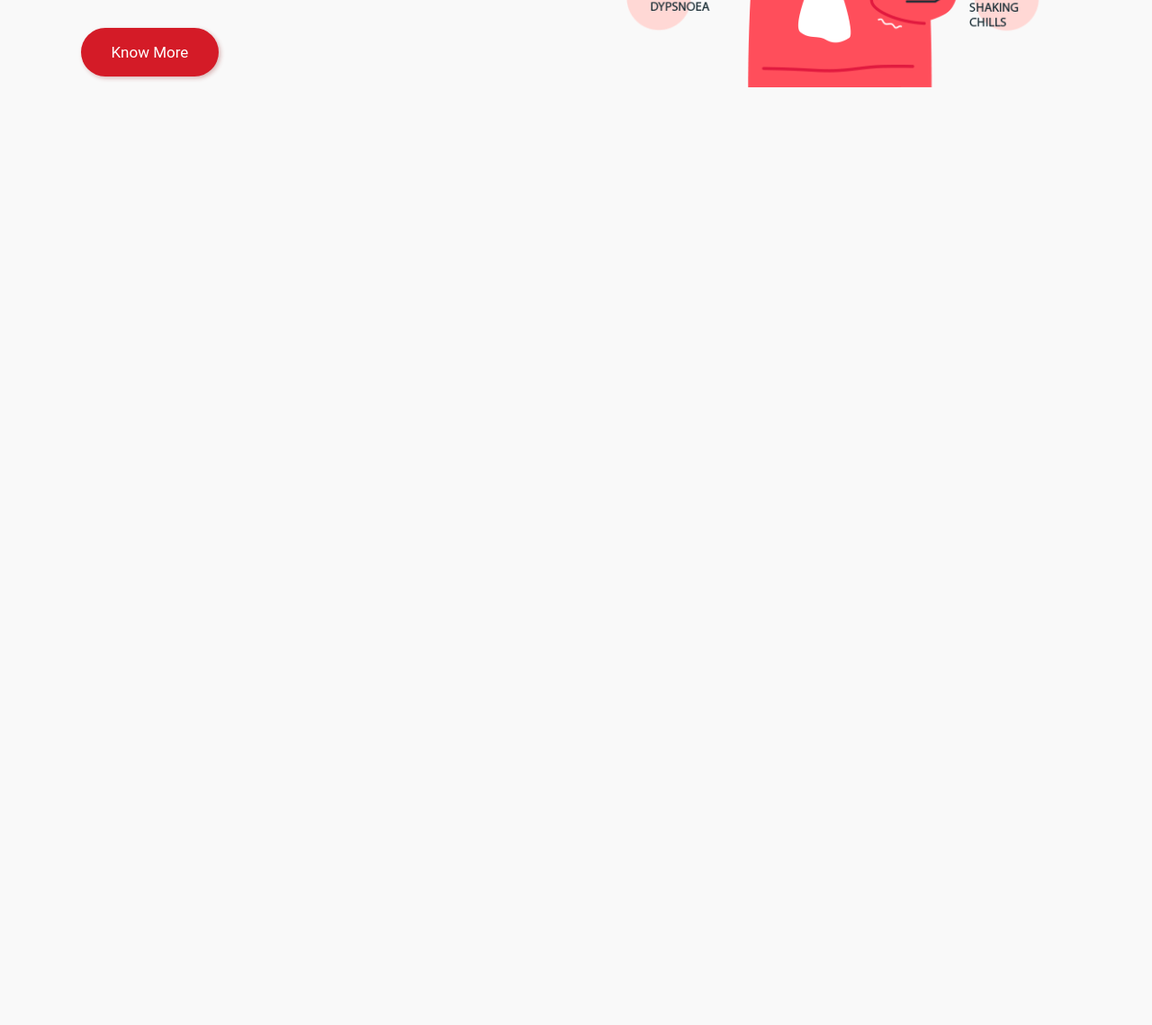
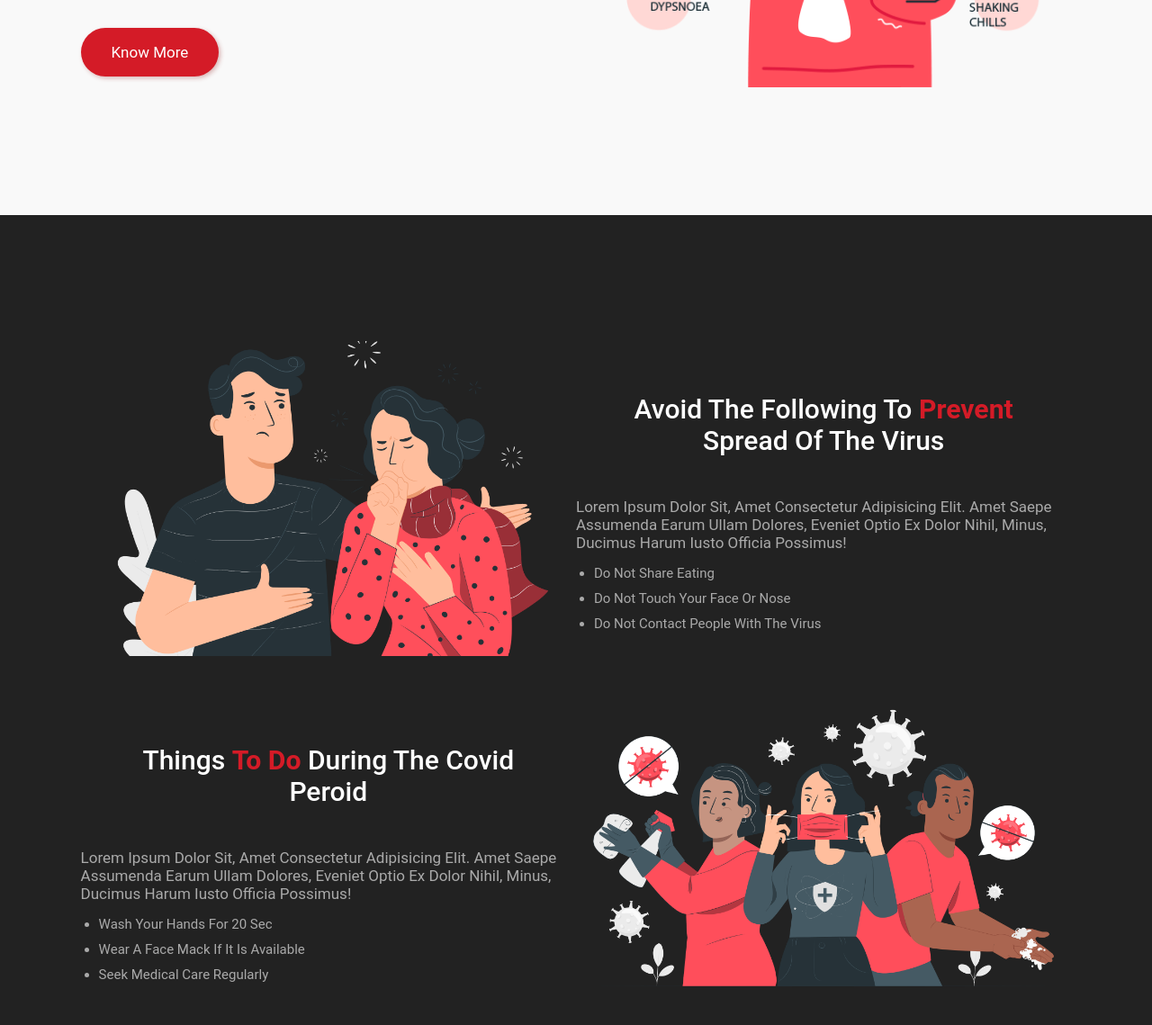
Before and after one commit to Achiekobby/covid19-Awareness-website, a plain HTML site: page index.html in a window 1280 px wide. Shown: the part 2723-3862 px from the top of the page at 90% size. Before the commit the page ends 2962 px from the top, so only its background shows below. Drawn offline with Linux system fonts and the light colour scheme.

Commit message:
Prevention section has been added to the website

```diff
--- a/css/main.css
+++ b/css/main.css
@@ -235,6 +235,46 @@ section.symptoms .image img {
   width: 100%;
 }
 
+section.prevention {
+  background: #222;
+}
+section.prevention .row {
+  display: flex;
+  align-items: center;
+  justify-content: center;
+  flex-wrap: wrap;
+  padding: 2rem 0;
+}
+section.prevention .row .image {
+  flex: 1 1 37rem;
+  height: 35rem;
+  text-align: center;
+}
+section.prevention .row .image img {
+  width: 100%;
+  height: 100%;
+  -o-object-fit: cover;
+     object-fit: cover;
+}
+section.prevention .row .content {
+  padding: 2rem 0;
+  flex: 1 1 37rem;
+}
+section.prevention .row .content .heading {
+  color: #FFF;
+}
+section.prevention .row .content p {
+  font-size: 1.7rem;
+  color: #AAA;
+  padding: 1rem 0;
+}
+section.prevention .row .content ul li {
+  margin-left: 2rem;
+  font-size: 1.5rem;
+  color: #AAA;
+  padding: 0.5rem 0;
+}
+
 @media (max-width: 991px) {
   html {
     font-size: 55%;
@@ -247,6 +287,10 @@ section.symptoms .image img {
 
   .content {
     text-align: center;
+  }
+
+  section.prevention .row:last-child {
+    flex-flow: column-reverse;
   }
 }
 @media (max-width: 768px) {
@@ -297,7 +341,10 @@ section.symptoms .image img {
     text-align: center;
   }
 
-  section.symptoms .content {
-    align-items: center;
+  section.prevention .row .content {
+    text-align: left;
+  }
+  section.prevention .row:last-child {
+    flex-flow: column-reverse;
   }
 }/*# sourceMappingURL=main.css.map */
--- a/index.html
+++ b/index.html
@@ -112,6 +112,47 @@
     </section>
     <!-- Symptoms section ends here -->
 
+    <!-- Prevention section starts Here -->
+    <section id="prevent" class="prevention">
+
+        <div class="row">
+            <div class="image">
+                <img src="images/dont-img.png" alt="">
+            </div>
+            <div class="content">
+                <h1 class="heading">Avoid the Following to <span>prevent</span> Spread of the virus</h1>
+                <p>Lorem ipsum dolor sit, amet consectetur adipisicing elit.
+                    Amet saepe assumenda earum ullam dolores, eveniet optio
+                    ex dolor nihil, minus, ducimus harum iusto officia possimus!
+                </p>
+                <ul>
+                    <li>Do Not Share Eating</li>
+                    <li>Do Not Touch your Face or Nose</li>
+                    <li>Do Not Contact People with the Virus</li>
+                </ul>
+            </div>
+        </div>
+
+        <div class="row">
+            <div class="content">
+                <h1 class="heading">Things <span>to do</span> during the covid peroid</h1>
+                <p>Lorem ipsum dolor sit, amet consectetur adipisicing elit.
+                    Amet saepe assumenda earum ullam dolores, eveniet optio
+                    ex dolor nihil, minus, ducimus harum iusto officia possimus!
+                </p>
+                <ul>
+                    <li>Wash Your Hands for 20 sec</li>
+                    <li>Wear a Face Mack if it is available</li>
+                    <li>Seek Medical Care Regularly</li>
+                </ul>
+            </div>
+            <div class="image">
+                <img src="images/do-img.png" alt="">
+            </div>
+        </div>
+    </section>
+    <!-- Prevention section ends Here -->
+
     <script src="js/script.js"></script>
     <script src="js/jquery.js"></script>
 </body>
```
